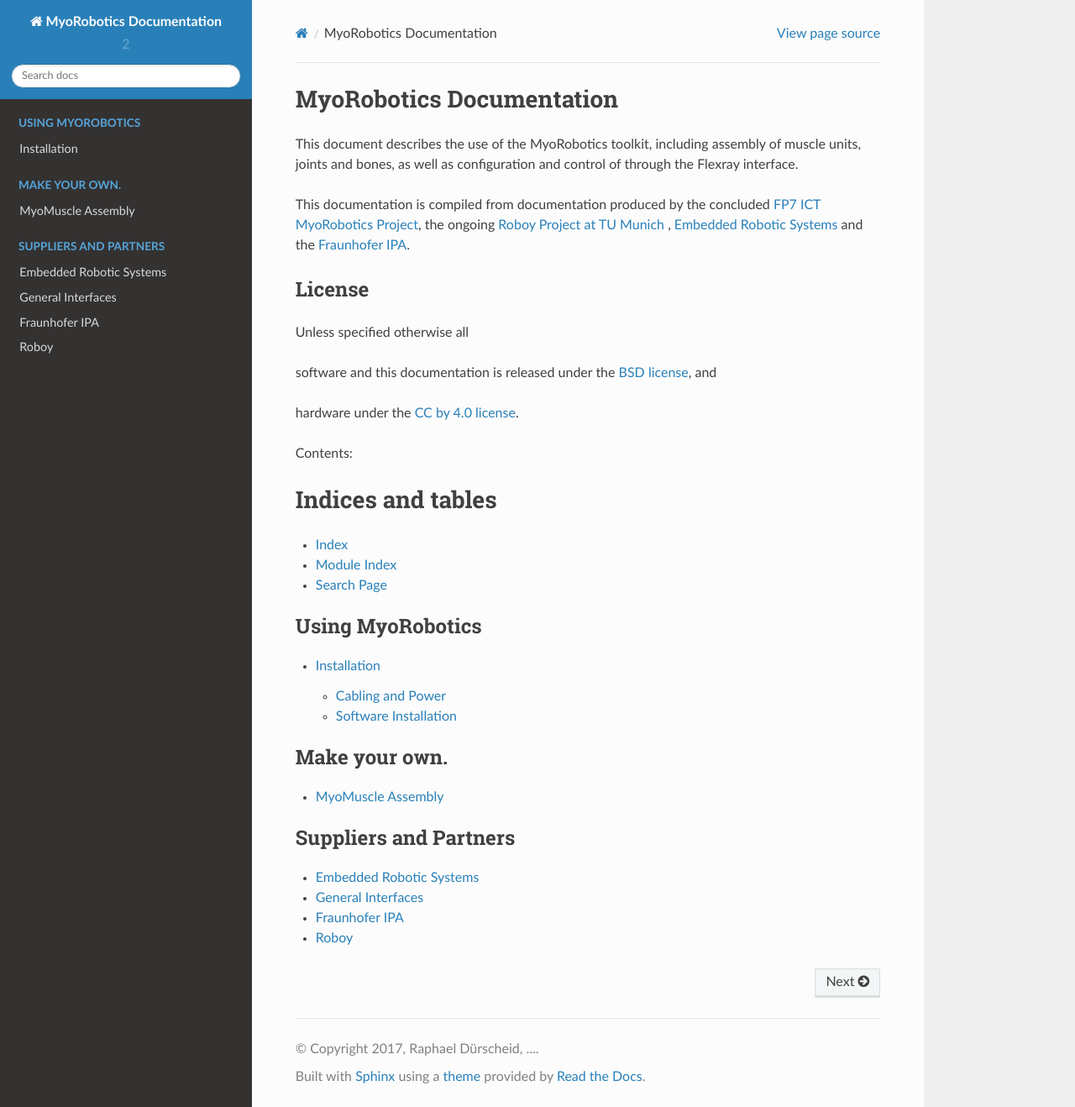
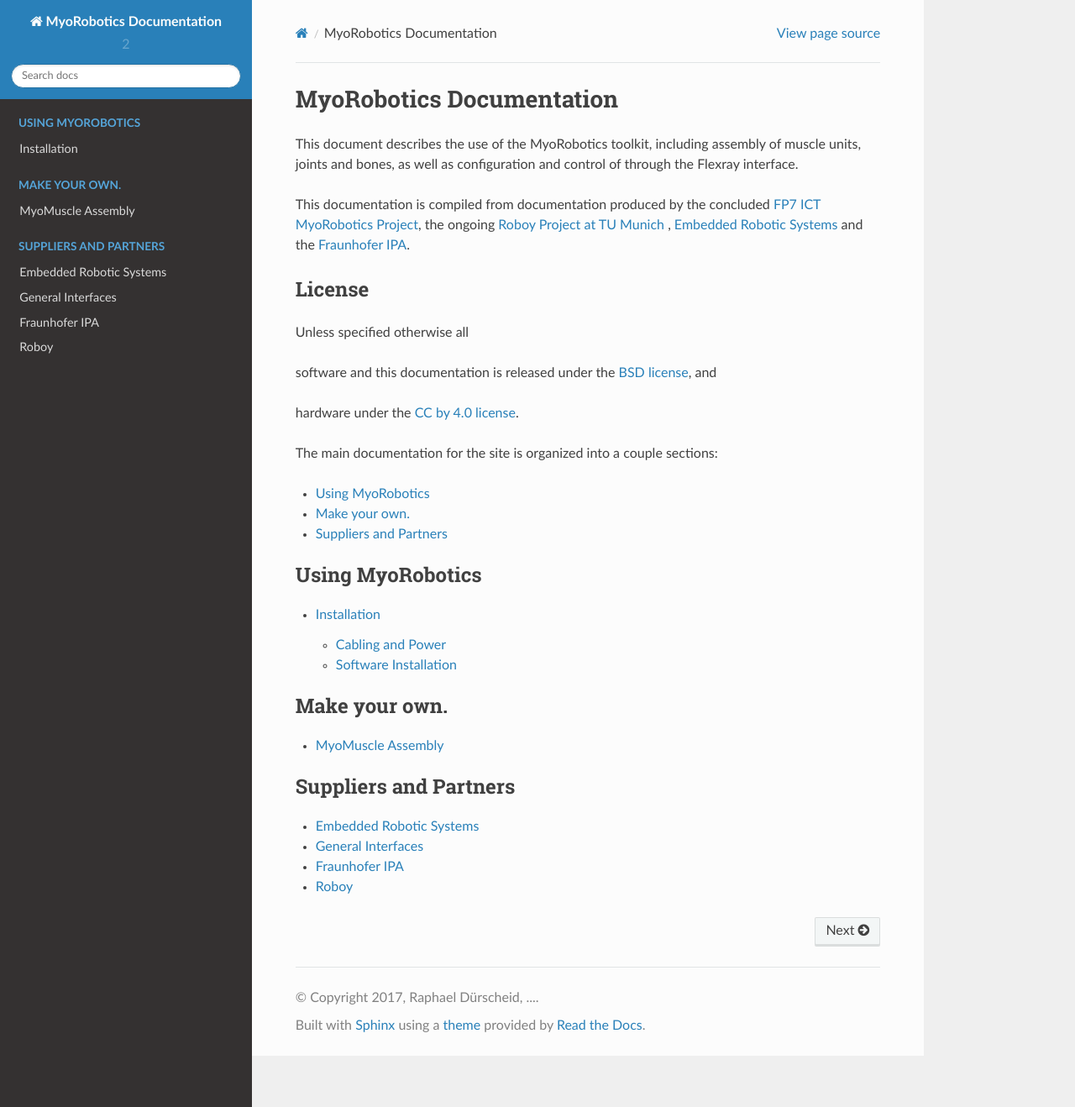
Before and after one commit to MyoRobotics/MyoRobotics-Documentation, a Sphinx documentation site: the page built from source/index.rst, in a window 1280 px wide and 1318 px high. Shown: the whole window at 84% size. Built offline with Sphinx 7.4.7 and the Read the Docs theme 2.0.0, drawn with Linux system fonts in a browser that asks for light colours.

Commit message:
Add small overview of order of website

```diff
--- a/source/index.rst
+++ b/source/index.rst
@@ -26,19 +26,14 @@
 .. _BSD License: https://opensource.org/licenses/BSD-3-Clause
 .. _CC by 4.0 license: https://creativecommons.org/licenses/by/4.0/
 
-Contents:
-
-.. toctree::
-   :maxdepth: 2
 
 
+The main documentation for the site is organized into a couple sections:
 
-Indices and tables
-==================
+* :ref:`getting-started`
+* :ref:`make-your-own`
+* :ref:`suppliers_partners`
 
-* :ref:`genindex`
-* :ref:`modindex`
-* :ref:`search`
 
 .. _getting-started:
 
```
